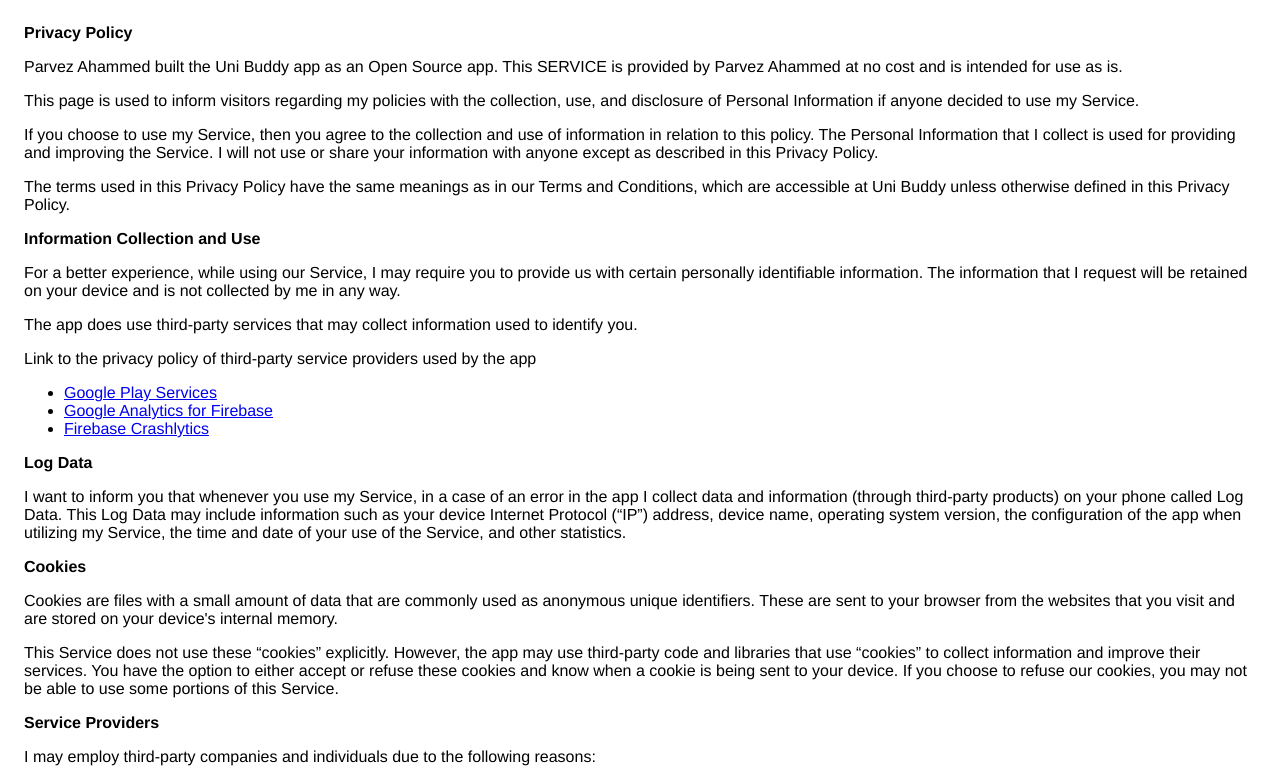
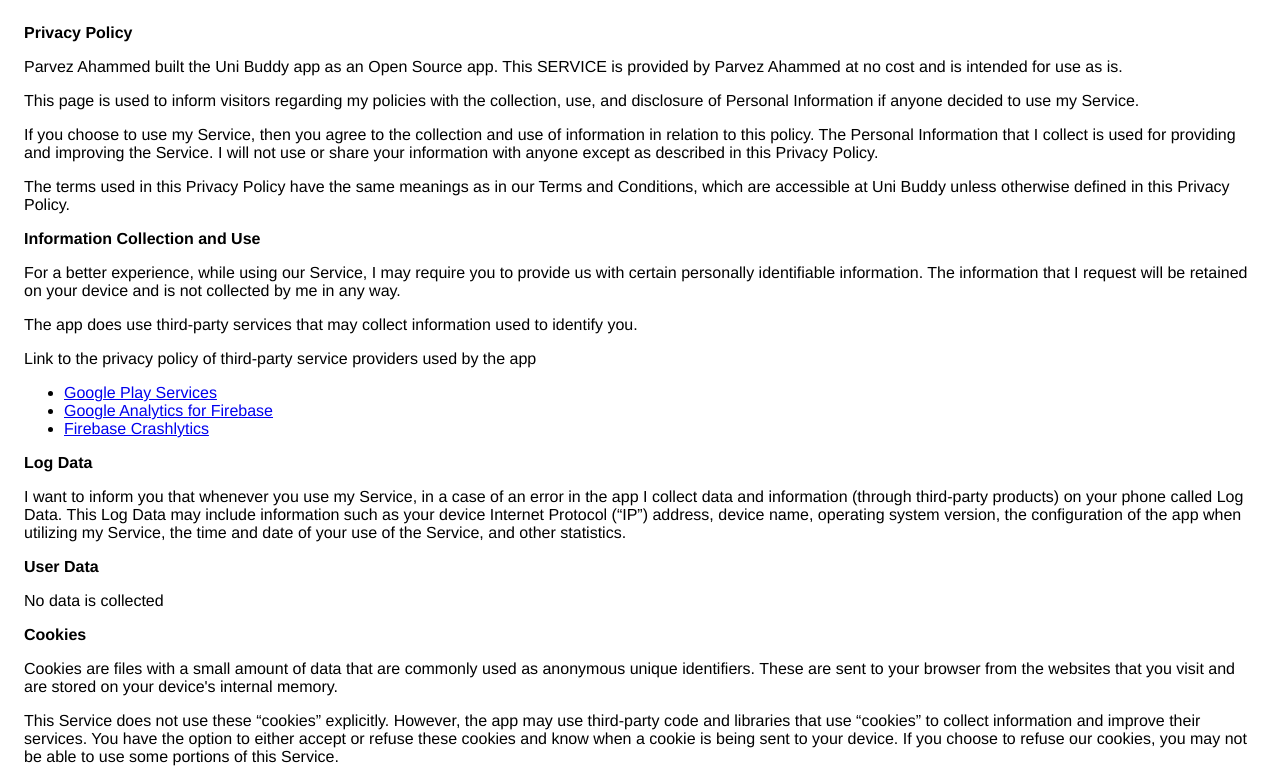
Before and after one commit to piru72/Responsive_image_grid, a plain HTML site: page index.html in a window 1280 px wide. Shown: the top 779 px of the page. Drawn offline with Linux system fonts and the light colour scheme.

Commit message:
Update index.html

```diff
--- a/index.html
+++ b/index.html
@@ -69,6 +69,11 @@
     configuration of the app when utilizing my Service,
     the time and date of your use of the Service, and other
     statistics.
+</p>
+
+<p><strong>User Data</strong></p>
+<p>
+    No data is collected
 </p>
 <p><strong>Cookies</strong></p>
 <p>
```
